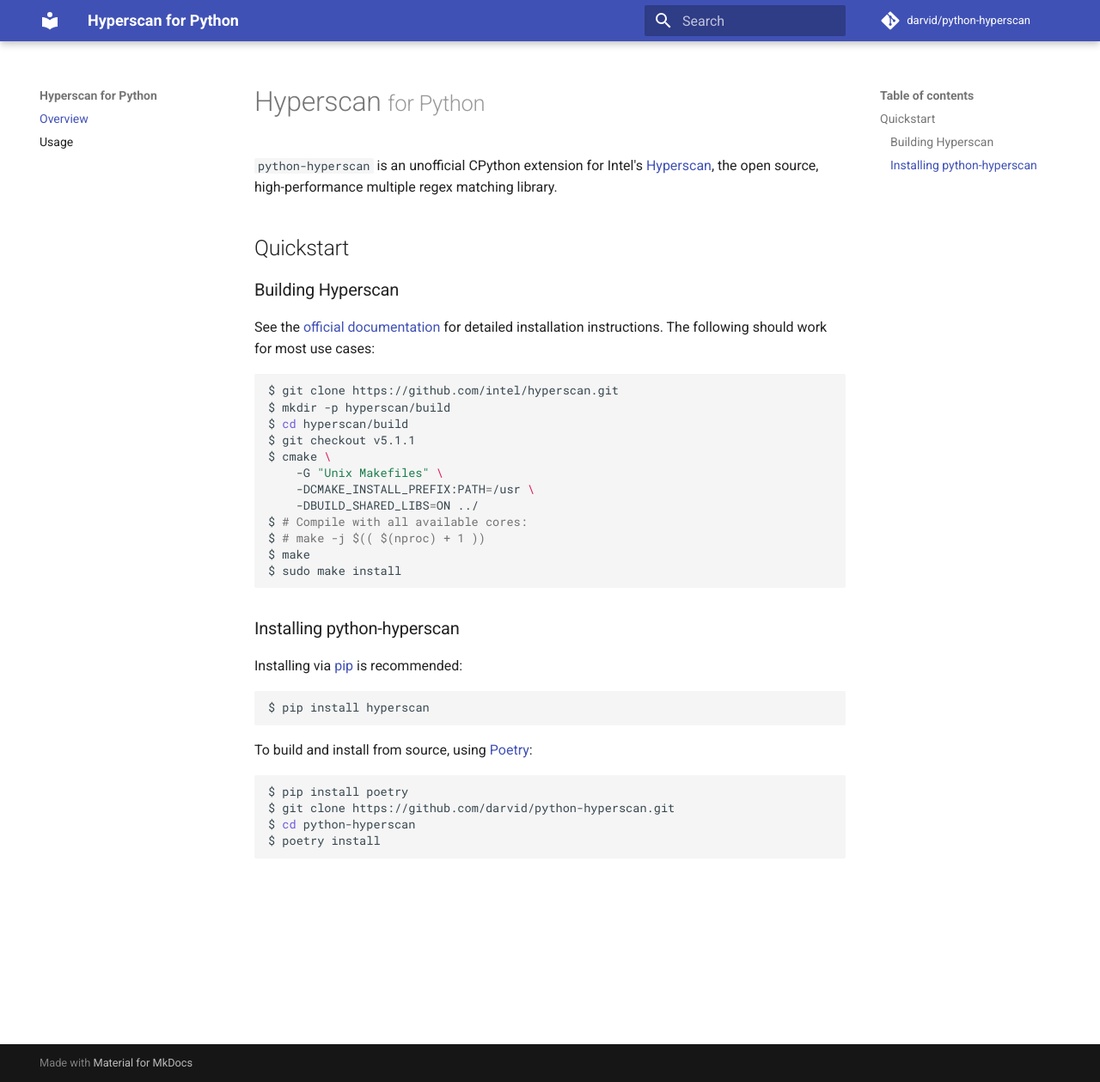
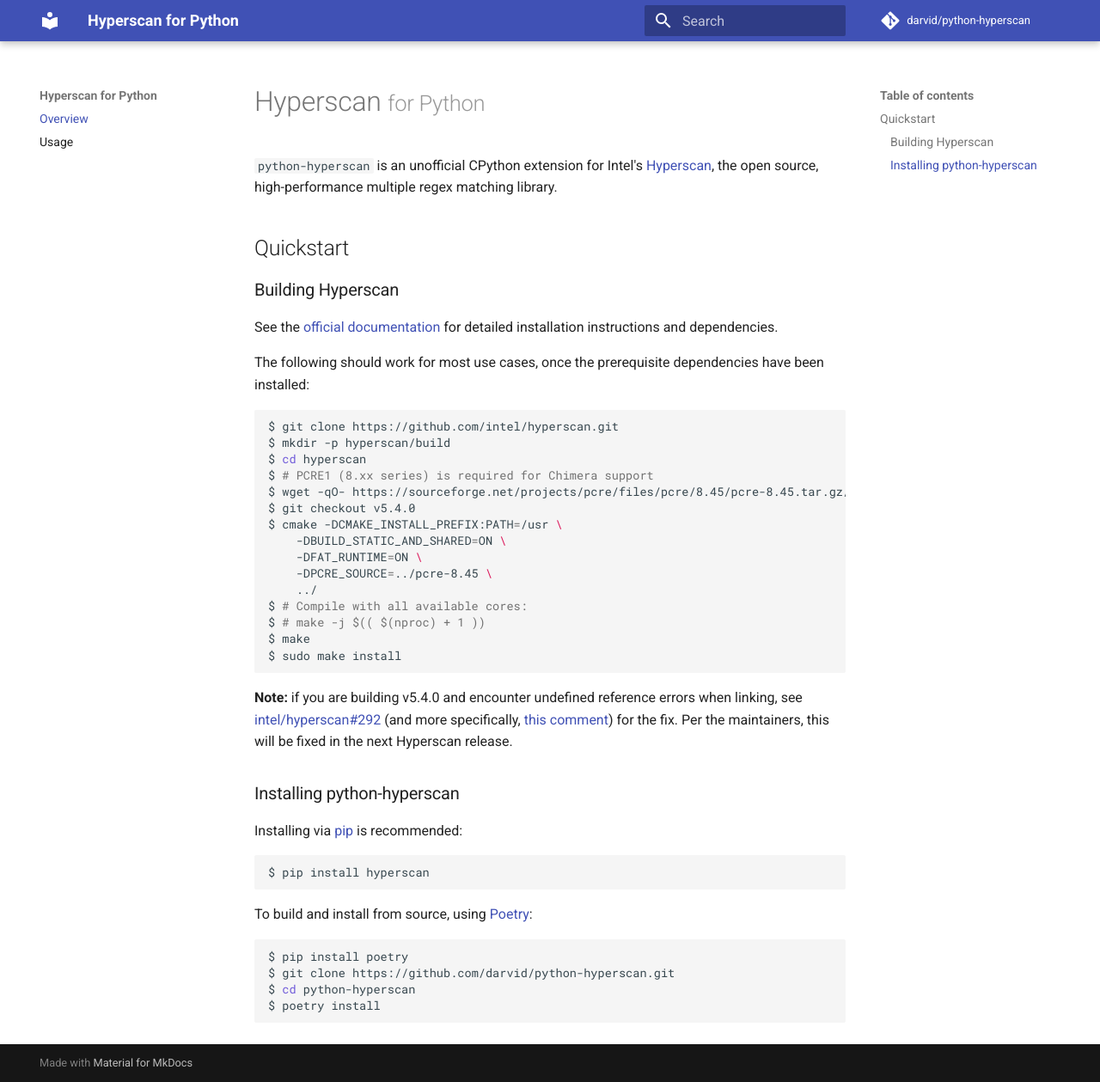
Before and after one commit to darvid/python-hyperscan, an MkDocs documentation site: the page built from docs/index.md, in a window 1280 px wide and 1259 px high. Shown: the whole window at 86% size. Built offline with MkDocs 1.6.1 and Material for MkDocs 9.7.7, drawn with Linux system fonts in a browser that asks for light colours; comment, search, counter and statistics services are not loaded.

Commit message:
📜 docs: update docs to include Chimera requirements

````diff
--- a/docs/index.md
+++ b/docs/index.md
@@ -9,22 +9,33 @@
 ### Building Hyperscan
 
 See the [official documentation][3] for detailed installation
-instructions. The following should work for most use cases:
+instructions and dependencies.
+
+The following should work for most use cases, once the prerequisite
+dependencies have been installed:
 
 ```shell
 $ git clone https://github.com/intel/hyperscan.git
 $ mkdir -p hyperscan/build
-$ cd hyperscan/build
-$ git checkout v5.1.1
-$ cmake \
-    -G "Unix Makefiles" \
-    -DCMAKE_INSTALL_PREFIX:PATH=/usr \
-    -DBUILD_SHARED_LIBS=ON ../
+$ cd hyperscan
+$ # PCRE1 (8.xx series) is required for Chimera support
+$ wget -qO- https://sourceforge.net/projects/pcre/files/pcre/8.45/pcre-8.45.tar.gz/download | tar xvz
+$ git checkout v5.4.0
+$ cmake -DCMAKE_INSTALL_PREFIX:PATH=/usr \
+    -DBUILD_STATIC_AND_SHARED=ON \
+    -DFAT_RUNTIME=ON \
+    -DPCRE_SOURCE=../pcre-8.45 \
+    ../
 $ # Compile with all available cores:
 $ # make -j $(( $(nproc) + 1 ))
 $ make
 $ sudo make install
 ```
+
+**Note:** if you are building v5.4.0 and encounter undefined reference
+errors when linking, see [intel/hyperscan#292][6] (and more specifically,
+[this comment][7]) for the fix. Per the maintainers, this will be fixed
+in the next Hyperscan release.
 
 ### Installing python-hyperscan
 
````
Also changed, not shown: other parts of docs/index.md (+2 -0 lines).
